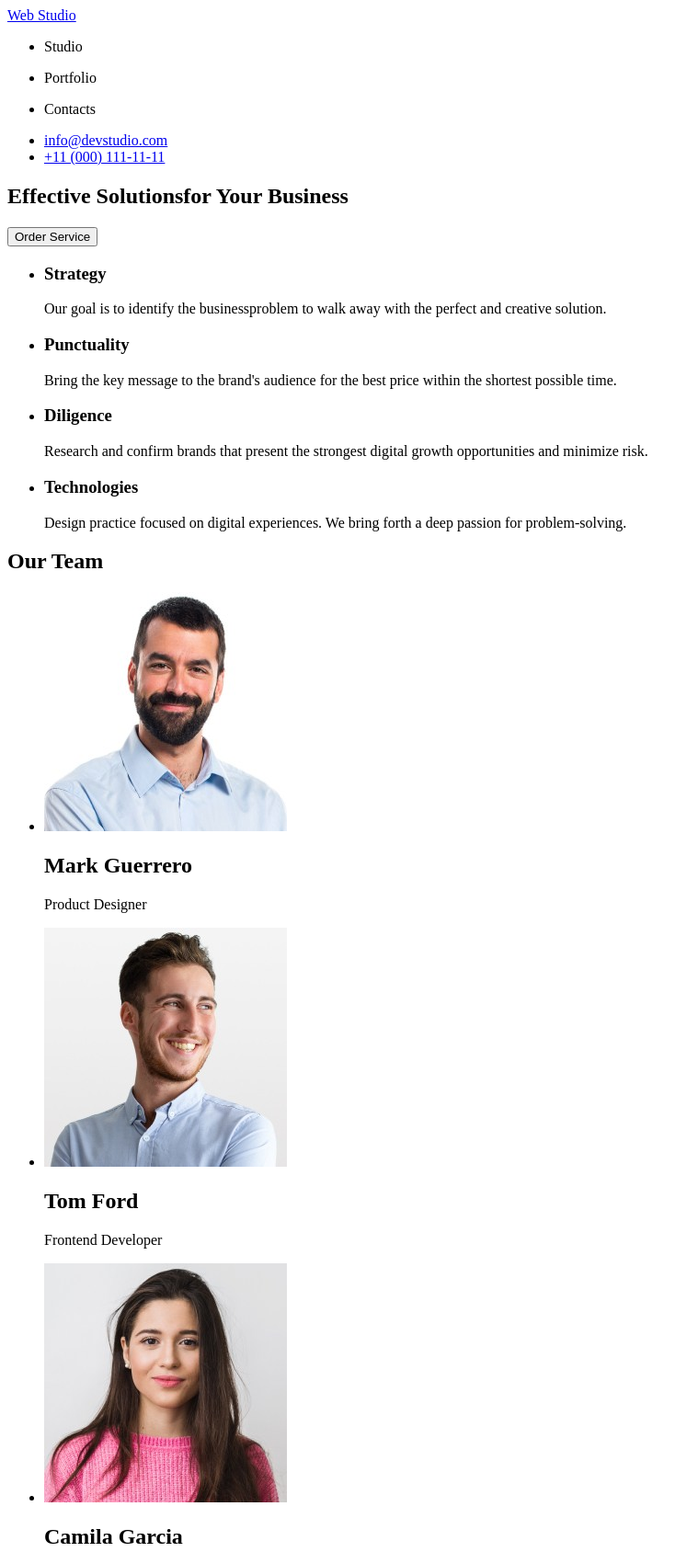
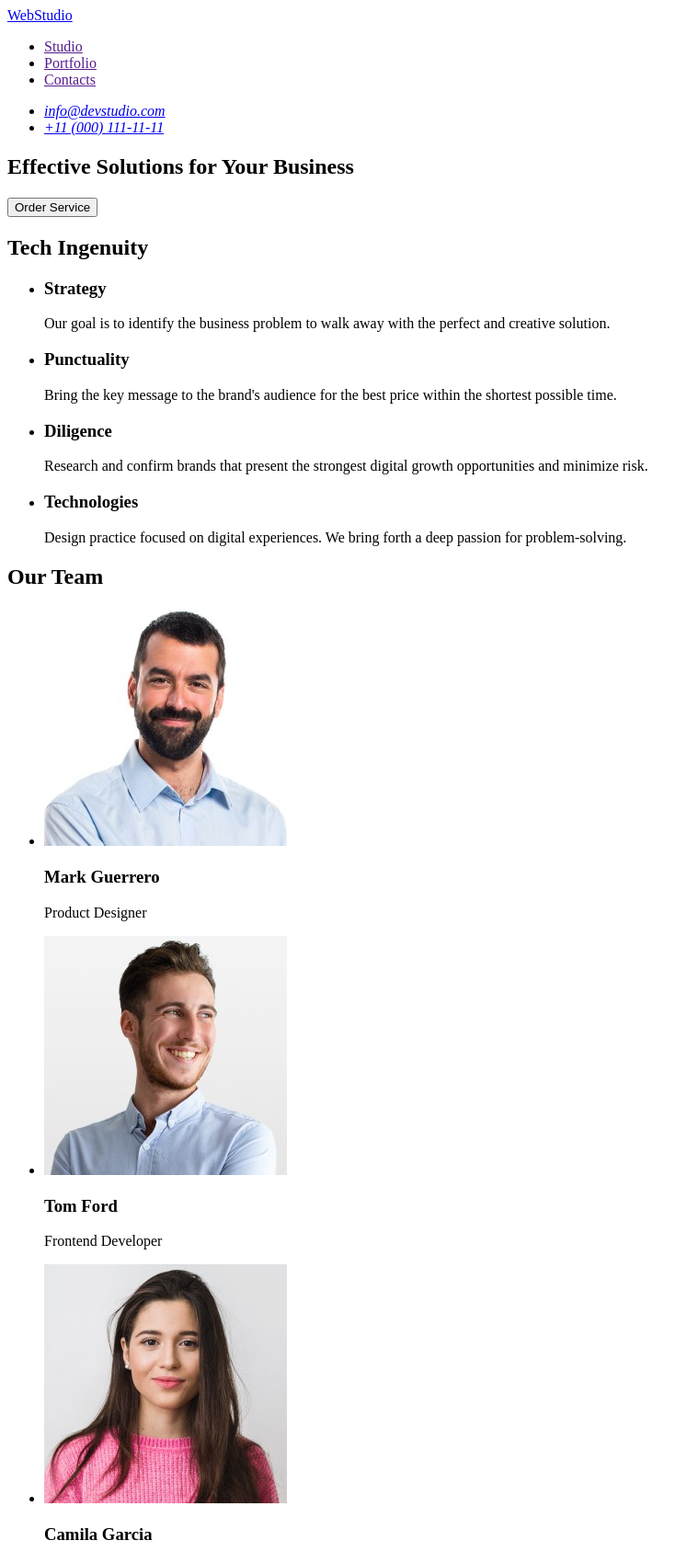
Before and after one commit to Danylo-Zaitsev/hw-1, a plain HTML site: page index.html in a window 1280 px wide. Shown: the top 1688 px of the page at 92% size, without its empty margins (0-759 px from the left). Drawn offline with Linux system fonts and the light colour scheme.

Commit message:
erroe correction

```diff
--- a/index.html
+++ b/index.html
@@ -10,36 +10,39 @@
 <body>
     <header>
         <nav>
-            <a href="./index.html">Web Studio</a>
+            <a href="./index.html">WebStudio</a>
             <ul>
                 <li>
-                    <p>Studio</p>
+                    <a href="">Studio</a>
                 </li>
                 <li>
-                    <p>Portfolio</p>
+                    <a href="">Portfolio</a>
                 </li>
                 <li>
-                    <p>Contacts</p>
+                    <a href="">Contacts</a>
                 </li>
             </ul>
         </nav>
-        <ul>
-            <li><a href="mailto:info@devstudio.com">info@devstudio.com</a></li>
-            <li><a href="tel:+110001111111">+11 (000) 111-11-11</a></li>
-        </ul>
+        <address>
+            <ul>
+                <li><a href="mailto:info@devstudio.com">info@devstudio.com</a></li>
+                <li><a href="tel:+110001111111">+11 (000) 111-11-11</a></li>
+            </ul>
+        </address>
     </header>
     <main>
         <section>
-            <h1>Effective Solutionsfor Your Business</h1>
+            <h1>Effective Solutions for Your Business</h1>
             <button type="button">Order Service</button>
         </section>
         <section>
+            <h2>Tech Ingenuity</h2>
             <ul>
                 <li>
                     <h3>Strategy</h3>
                     <p>
-                        Our goal is to identify the businessproblem to walk away with the
-                        perfect and creative solution.
+                        Our goal is to identify the business problem to walk away with the perfect and creative
+                        solution.
                     </p>
                 </li>
                 <li>
@@ -70,32 +73,31 @@
             <ul>
                 <li>
                     <img src="./images/mark-guerrero.jpg" alt="Mark Guerrero " width="264" height="260" />
-                    <h2>Mark Guerrero</h2>
+                    <h3>Mark Guerrero</h3>
                     <p>Product Designer</p>
                 </li>
                 <li>
                     <img src="./images/tom-ford.jpg" alt="Tom Ford" width="264" height="260" />
-                    <h2>Tom Ford</h2>
+                    <h3>Tom Ford</h3>
                     <p>Frontend Developer</p>
                 </li>
                 <li>
                     <img src="./images/camila-garcia.jpg" alt="Camila Garcia" width="264" height="260" />
-                    <h2>Camila Garcia</h2>
+                    <h3>Camila Garcia</h3>
                     <p>Marketing</p>
                 </li>
                 <li>
                     <img src="./images/daniel-wilson.jpg" alt="Daniel Wilson" width="264" height="260" />
-                    <h2>Daniel Wilson</h2>
+                    <h3>Daniel Wilson</h3>
                     <p>UI Designer</p>
                 </li>
             </ul>
         </section>
     </main>
     <footer>
-        <a href="/index.html">Web Studio</a>
+        <a href="/index.html">WebStudio</a>
         <p>
-            Web Studio Increase the flow of customers and sales for your business
-            with digital marketing & growth solutions.
+            Increase the flow of customers and sales for your business with digital marketing & growth solutions.
         </p>
     </footer>
 </body>
```
